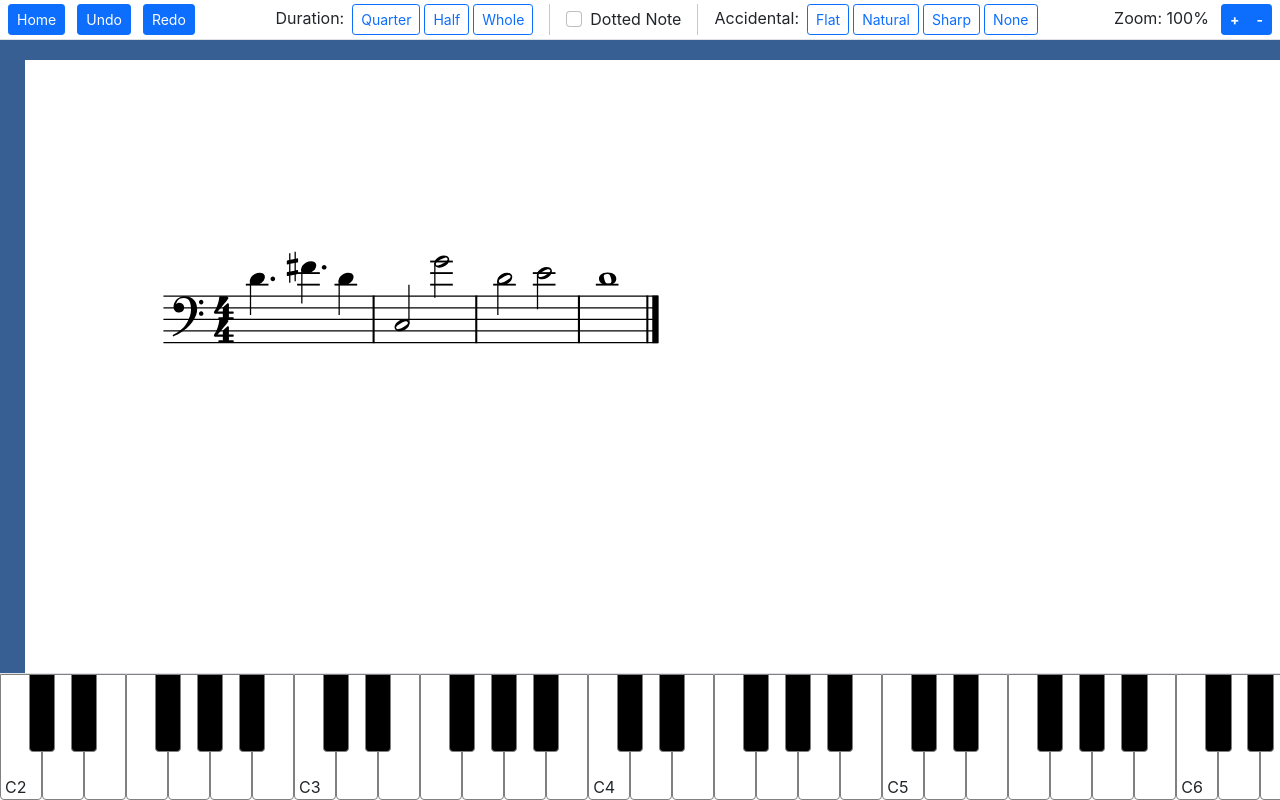
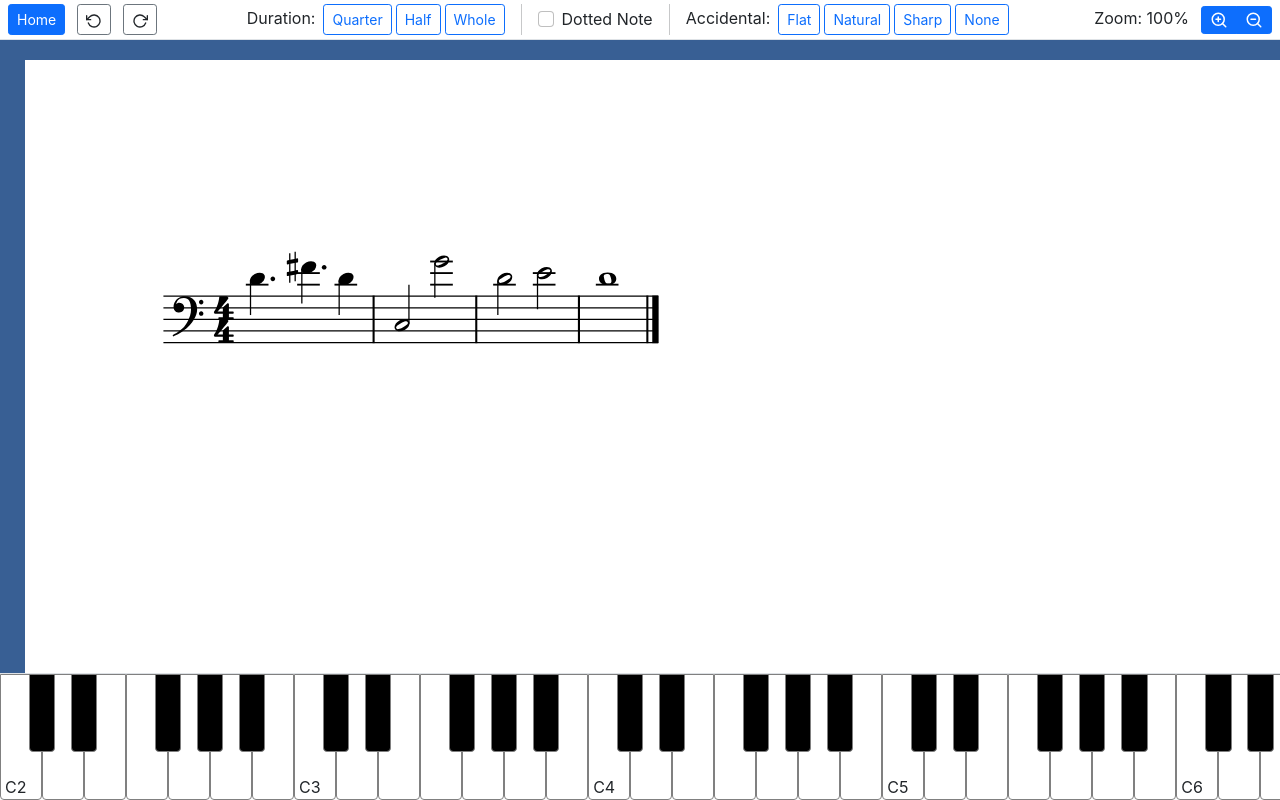
Before and after one commit to kylehench/mazique, a React (Create React App) app in the folder client/: page /scores in a window 1280 px wide. Built offline with nearby package versions, Linux system fonts and the light colour scheme.

Commit message:
installed icon set and added icons in PanelTop

```diff
--- a/client/package.json
+++ b/client/package.json
@@ -9,6 +9,7 @@
     "axios": "^0.27.2",
     "react": "^18.2.0",
     "react-dom": "^18.2.0",
+    "react-feather": "^2.0.10",
     "react-router-dom": "^6.3.0",
     "react-scripts": "5.0.1",
     "web-vitals": "^2.1.4"
--- a/client/src/components/PanelTop.jsx
+++ b/client/src/components/PanelTop.jsx
@@ -1,6 +1,7 @@
 import React from 'react'
 import { useState } from 'react'
 import { Link } from 'react-router-dom'
+import * as Icon from 'react-feather'
 
 const PanelTop = (props) => {
   const { zoom, setZoom, newNote, setNewNote, documentReducer } = props
@@ -34,12 +35,13 @@ const PanelTop = (props) => {
         <button className='btn btn-sm btn-primary m-1 ms-2'>
           <Link to={`/`} style={{ color: 'inherit', textDecoration: 'inherit'}}>Home</Link>
         </button>
-        <button className='btn btn-sm btn-primary m-1 ms-2' onClick={() => documentReducer({type: 'undo'})}>
-          Undo
+        <button className='btn btn-sm border border-secondary m-1 ms-2' onClick={() => documentReducer({type: 'undo'})}>
+          <Icon.RotateCcw size={16} />
         </button>
-        <button className='btn btn-sm btn-primary m-1 ms-2' onClick={() => documentReducer({type: 'redo'})}>
-          Redo
+        <button className='btn btn-sm border border-secondary m-1 ms-2' onClick={() => documentReducer({type: 'redo'})}>
+          <Icon.RotateCw size={16} />
         </button>
+
       </div>
       <div className="d-flex align-items-center">
         <div>
@@ -89,8 +91,16 @@ const PanelTop = (props) => {
 
         <label className="me-1">Zoom: {zoom}%</label>
         <div className="btn-group btn-sm" role="group" aria-label="Basic example">
-          <button type="button" className="btn btn-sm btn-primary fw-bold" onClick={()=>setZoom(zoom+10)}>+</button>
-          <button type="button" className="btn btn-sm btn-primary fw-bold" onClick={()=>setZoom(zoom-10)}>-</button>
+          <button type="button" className="btn btn-sm btn-primary fw-bold" onClick={()=>setZoom(zoom+10)}>
+            <div className="d-flex">
+              <Icon.ZoomIn size={18} />
+           </div>
+          </button>
+          <button type="button" className="btn btn-sm btn-primary fw-bold" onClick={()=>setZoom(zoom-10)}>
+            <div className="d-flex">
+             <Icon.ZoomOut size={18} />
+           </div>
+          </button>
         </div>
       </div>
     </div>
```
Also changed, not shown: 1 other file (tests, documents, lock files or other folders).
